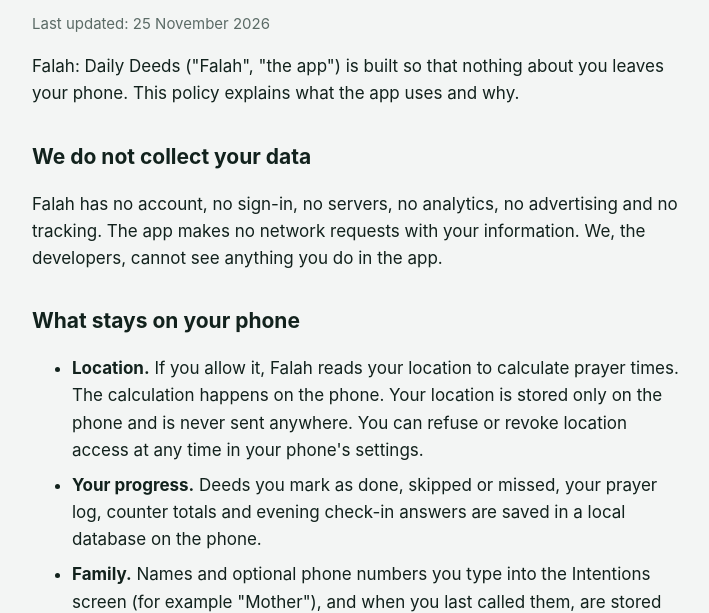
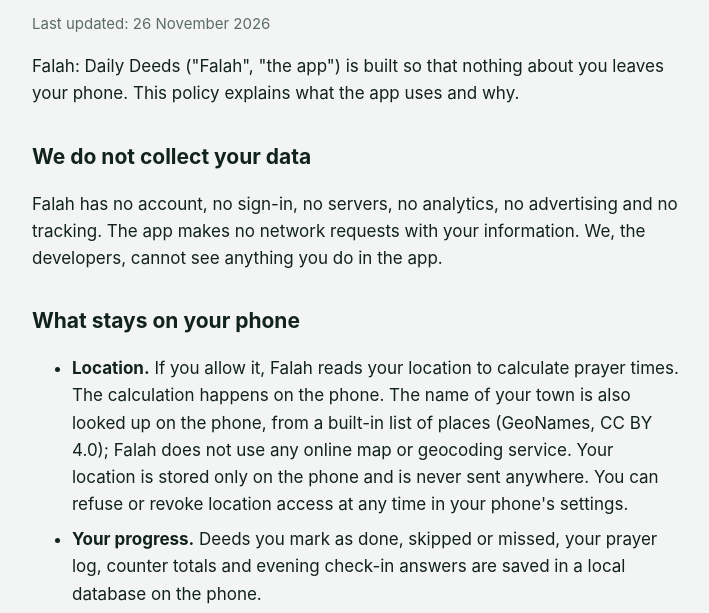
Before and after one commit to ashmilaabdulraoof-beep/falah, a plain HTML site: page privacy.html in a window 1280 px wide. Shown: the part 140-753 px from the top of the page, without its empty margins (284-993 px from the left). Drawn offline with Linux system fonts and the light colour scheme.

Commit message:
Privacy: place names are looked up offline

```diff
--- a/privacy.html
+++ b/privacy.html
@@ -10,7 +10,7 @@
 <main>
 <p class="brand"><a href="./">Falah</a></p>
 <h1>Privacy Policy</h1>
-<p class="muted">Last updated: 25 November 2026</p>
+<p class="muted">Last updated: 26 November 2026</p>
 
 <p>Falah: Daily Deeds ("Falah", "the app") is built so that nothing about you leaves your phone. This policy explains what the app uses and why.</p>
 
@@ -19,7 +19,7 @@
 
 <h2>What stays on your phone</h2>
 <ul>
-<li><strong>Location.</strong> If you allow it, Falah reads your location to calculate prayer times. The calculation happens on the phone. Your location is stored only on the phone and is never sent anywhere. You can refuse or revoke location access at any time in your phone's settings.</li>
+<li><strong>Location.</strong> If you allow it, Falah reads your location to calculate prayer times. The calculation happens on the phone. The name of your town is also looked up on the phone, from a built-in list of places (GeoNames, CC BY 4.0); Falah does not use any online map or geocoding service. Your location is stored only on the phone and is never sent anywhere. You can refuse or revoke location access at any time in your phone's settings.</li>
 <li><strong>Your progress.</strong> Deeds you mark as done, skipped or missed, your prayer log, counter totals and evening check-in answers are saved in a local database on the phone.</li>
 <li><strong>Family.</strong> Names and optional phone numbers you type into the Intentions screen (for example "Mother"), and when you last called them, are stored only on the phone. Tapping the call button hands the number to your phone's dialler. Falah does not read your contacts or call log.</li>
 <li><strong>Settings.</strong> Your name (if you enter one), language, calculation method and reminder choices are stored on the phone.</li>
```
